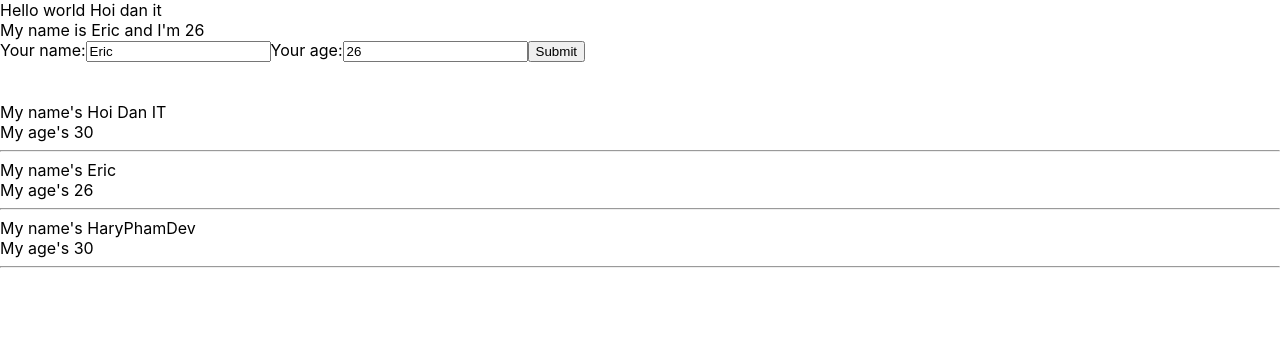
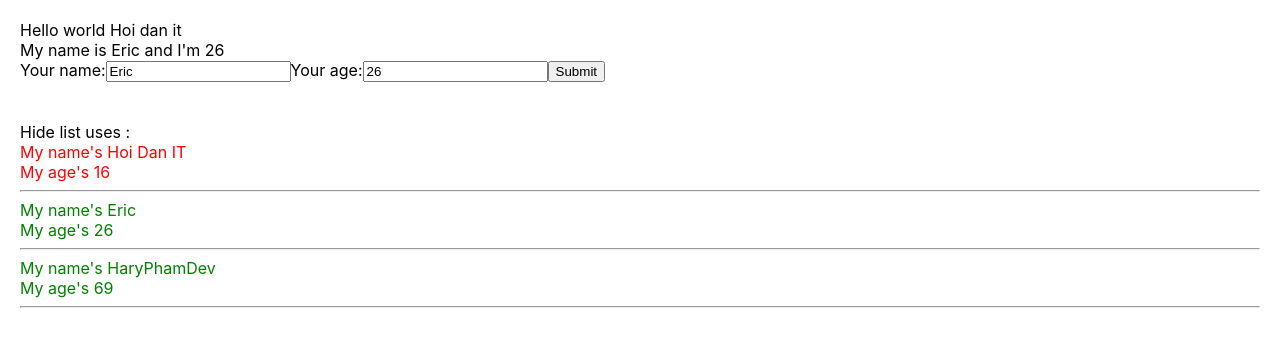
Before and after one commit to vanthoi08/test-demo-react, a React (Create React App) app: page / in a window 1280 px wide. Shown: the top 346 px of the page. Built offline with nearby package versions, Linux system fonts and the light colour scheme.

Commit message:
video 25

```diff
--- a/src/App.css
+++ b/src/App.css
@@ -1,4 +1,13 @@
+.red{
+  color: red;
+}
+.green{
+  color: green;
+}
+
+
 body {
+  padding: 20px;
   margin: 0;
   font-family: -apple-system, BlinkMacSystemFont, 'Segoe UI', 'Roboto', 'Oxygen',
     'Ubuntu', 'Cantarell', 'Fira Sans', 'Droid Sans', 'Helvetica Neue',
--- a/src/components/DisplayInfor.js
+++ b/src/components/DisplayInfor.js
@@ -1,16 +1,34 @@
 import React from "react";
 class DisplayInfor extends React.Component {
+    state = {
+        isShowListUser: true
+    }
+
+    handleShowHide = () => {
+        this.setState({
+            isShowListUser: !this.state.isShowListUser
+        })
+    }
     render() {
-        console.log(this.props)
+        // console.log(this.props)
         // destructuring array/object
         const { listUsers } = this.props;
-        console.log(listUsers);
+        // console.log(listUsers);
+        // console.table(listUsers);
         // props => viết tắt properties
         return (
             <div>
+                <div>
+                    <span onClick={() => { this.handleShowHide() }}>
+
+                        {this.state.isShowListUser === true ? "Hide list uses :" : "Show list users :"}
+                    </span>
+                </div>
+                {this.state.isShowListUser &&
+                    <div>
                         {listUsers.map((user, index) => {
                             return (
-                        <div key={user.id}>
+                                <div key={user.id} className={+user.age > 18 ? "green" : "red"} >
                                     <div>My name's {user.name} </div>
                                     <div>My age's {user.age} </div>
                                     <hr />
@@ -19,6 +37,8 @@
                         })}
 
                     </div>
+                }
+            </div>
         )
     }
 }
--- a/src/components/MyComponent.js
+++ b/src/components/MyComponent.js
@@ -8,9 +8,9 @@
 
     state = {
         listUsers: [
-            { id: 1, name: "Hoi Dan IT", age: "30" },
+            { id: 1, name: "Hoi Dan IT", age: "16" },
             { id: 2, name: "Eric", age: "26" },
-            { id: 3, name: "HaryPhamDev", age: "30" },
+            { id: 3, name: "HaryPhamDev", age: "69" },
         ]
     }
 
--- a/src/index.js
+++ b/src/index.js
@@ -8,9 +8,9 @@
 const root = ReactDOM.createRoot(document.getElementById('root'));
 root.render(
   <Provider store={store}>
-    <React.StrictMode>
-      <App />
-    </React.StrictMode>
+    {/* <React.StrictMode> */}
+    <App />
+    {/* </React.StrictMode> */}
   </Provider>
 );
 
```
Lines whose indentation alone changed are shown as unchanged.
